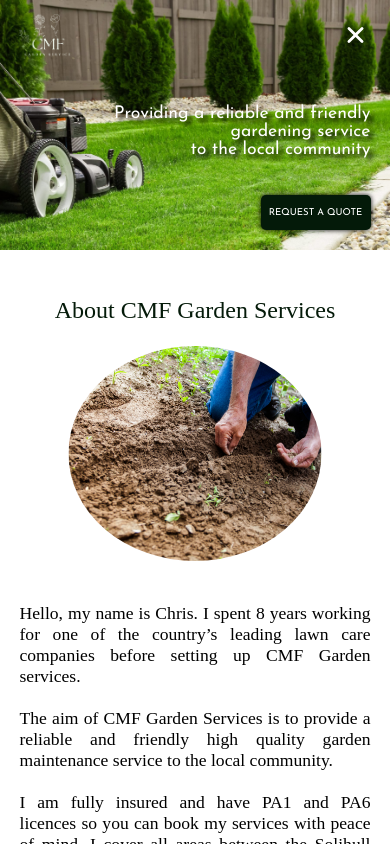
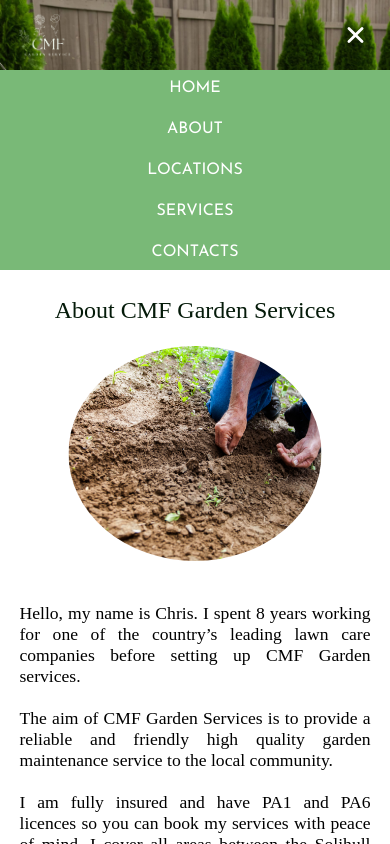
Before and after one commit to CMF-Garden-services/cmfgardenservices, a React (Create React App) app: page / in a window 390 px wide. Both pictures are taken after a click on the element 355 px from the left and 35 px from the top of the page. Shown: the top 844 px of the page. Built offline with nearby package versions, Linux system fonts and the light colour scheme; a web font is replaced by a local one.

Commit message:
mobile menu done

```diff
--- a/src/components/02_navbar/Navbar.js
+++ b/src/components/02_navbar/Navbar.js
@@ -14,7 +14,7 @@ const clickHamb = () => {
     return (
             <NavbarWrapper>
                 <Logo src={logo} />
-                <MenuWrapper>
+                <MenuWrapper clicked={clicked} onClick={clickHamb}>
                     <MenuItem href="#home">Home</MenuItem>
                     <MenuItem href="#about">About</MenuItem>
                     <MenuItem href="#locations">Locations</MenuItem>
--- a/src/components/02_navbar/NavbarStyle.js
+++ b/src/components/02_navbar/NavbarStyle.js
@@ -1,7 +1,9 @@
 import styled from "styled-components"
 import { sizes } from "../01_constants/Sizes"
+import { colors } from "../01_constants/Colors"
 
 const { navbarheight, wrapperwidth, wrapperwidthtablet } = sizes
+const { circlegreen } = colors
 
 const NavbarWrapper = styled.div`
     position: fixed;
@@ -34,7 +36,19 @@ const MenuWrapper = styled.div`
     justify-content: space-between;
     align-items: center;
     @media (max-width: 800px) {
-        display: none;
+        display: ${(({clicked}) => clicked ? "none" : "flex" )};
+        position: absolute;
+        top: ${navbarheight};
+        left: 50%;
+        transform: translate(-50%);
+        height: 180px;
+        opacity: ${(({clicked}) => clicked ? 0 : 1)};
+        // opacity: 1;
+        width: 100vw;
+        padding: 10px;
+        flex-direction: column;
+        background-color: ${circlegreen};
+
     }
 `
 
--- a/src/components/03_sections/01_home/Home.js
+++ b/src/components/03_sections/01_home/Home.js
@@ -1,5 +1,5 @@
 import { useState, useEffect, useRef } from "react";
-import { Wrapper, MainImage, MottoWrapper, MottoText, Button } from "./HomeStyle";
+import { Wrapper, MainImage, MottoWrapper, MottoText, Button, HashtagAbout } from "./HomeStyle";
 import { sizes } from "../../01_constants/Sizes";
 import navbar from "../../../assets/02_home/navbar.jpg"
 
@@ -34,6 +34,7 @@ const Home = () => {
                 <MottoText>Providing a reliable and friendly<br/> gardening service<br/> to the local community</MottoText>
                 <Button>REQUEST A QUOTE</Button>
             </MottoWrapper>
+            {/* <HashtagAbout id="about"></HashtagAbout> */}
         </Wrapper>
     )
 }
--- a/src/components/03_sections/01_home/HomeStyle.js
+++ b/src/components/03_sections/01_home/HomeStyle.js
@@ -2,7 +2,7 @@ import styled from "styled-components"
 import { sizes } from "../../01_constants/Sizes"
 import { colors } from "../../01_constants/Colors"
 
-const { wrapperwidth, wrapperwidthtablet } = sizes
+const { wrapperwidth, wrapperwidthtablet, wrappermargintoptablet } = sizes
 const { darkgreen } = colors
 
 const Wrapper = styled.div`
@@ -107,4 +107,14 @@ const Button = styled.button`
     }
 `
 
-export {Wrapper, MainImage, MottoWrapper, MottoText, Button }
+const HashtagAbout = styled.div`
+    position: absolute;
+    // bottom: -200px;
+    @media (max-width: 1100px) {
+        bottom: ${wrappermargintoptablet};
+    }
+    // height: 10px;
+    // background-color: brown;
+`
+
+export {Wrapper, MainImage, MottoWrapper, MottoText, Button, HashtagAbout }
--- a/src/components/03_sections/02_about/About.js
+++ b/src/components/03_sections/02_about/About.js
@@ -1,9 +1,10 @@
-import { Wrapper, Title, TextImageWrapper, AboutText, Image } from "./AboutStyle";
+import { Wrapper, HashtagAbout, Title, TextImageWrapper, AboutText, Image } from "./AboutStyle";
 import about from "../../../assets/03_about/about.jpg"
 
 const About = () => {
     return (
-        <Wrapper id="about">
+        <Wrapper>
+            <HashtagAbout id="about"></HashtagAbout>
             <Title>About CMF Garden Services</Title>
             <TextImageWrapper>
                 <AboutText>
--- a/src/components/03_sections/02_about/AboutStyle.js
+++ b/src/components/03_sections/02_about/AboutStyle.js
@@ -5,6 +5,14 @@ import { sizes } from "../../01_constants/Sizes"
 const { wrappermargintoptablet } = sizes
 
 const Wrapper = styled(GeneralWrapper)`
+`
+
+const HashtagAbout = styled.div`
+    position: absolute;
+    top: 0px;
+    @media (max-width: 1100px) {
+        top: -${wrappermargintoptablet};
+    }
 `
 
 const Title = styled(GeneralTitle)`
@@ -57,4 +65,4 @@ const Image = styled.img`
     }
 `
 
-export {Wrapper, Title, TextImageWrapper, AboutText, Image}
+export {Wrapper, HashtagAbout, Title, TextImageWrapper, AboutText, Image}
--- a/src/components/03_sections/03_locations/Locations.js
+++ b/src/components/03_sections/03_locations/Locations.js
@@ -1,4 +1,4 @@
-import { Wrapper, Title, ImagesWrapper, ImageWrapper, ImageCaption, Image } from "./LocationsStyle";
+import { Wrapper, HashtagLocations, Title, ImagesWrapper, ImageWrapper, ImageCaption, Image } from "./LocationsStyle";
 import dorridge from "../../../assets/04_locations/dorridge.jpg"
 import earlswood from "../../../assets/04_locations/earlswood.jpg"
 import henley from "../../../assets/04_locations/henley.jpg"
@@ -8,7 +8,8 @@ import solihull from "../../../assets/04_locations/solihull.jpg"
 
 const Locations = () => {
     return (
-        <Wrapper id="locations">
+        <Wrapper>
+            <HashtagLocations id="locations"/>
             <Title>Locations We Cover</Title>
             <ImagesWrapper>
                 <ImageWrapper>
--- a/src/components/03_sections/03_locations/LocationsStyle.js
+++ b/src/components/03_sections/03_locations/LocationsStyle.js
@@ -2,12 +2,20 @@ import styled from "styled-components"
 import { GeneralWrapper, GeneralTitle } from "../../01_constants/GeneralStyles"
 import { sizes } from "../../01_constants/Sizes"
 
-const { wrapperwidth, wrapperwidthtablet } = sizes
+const { wrapperwidth, wrapperwidthtablet, wrappermargintoptablet } = sizes
 
 const Wrapper = styled(GeneralWrapper)`
     display: flex;
     flex-direction: column;
     align-items: center;
+`
+
+const HashtagLocations = styled.div`
+    position: absolute;
+    top: 0px;
+    @media (max-width: 1100px) {
+        top: -${wrappermargintoptablet};
+    }
 `
 
 const Title = styled(GeneralTitle)`
@@ -46,4 +54,4 @@ const Image = styled.img`
     object-fit: cover;
 `
 
-export {Wrapper, Title, ImagesWrapper, ImageWrapper, ImageCaption, Image}
+export {Wrapper, HashtagLocations, Title, ImagesWrapper, ImageWrapper, ImageCaption, Image}
--- a/src/components/03_sections/04_services/Services.js
+++ b/src/components/03_sections/04_services/Services.js
@@ -1,4 +1,4 @@
-import { Wrapper, GreenBackground, Title, ServicesWrapper, ServiceWrapper, IconWrapper, Icon, IconCaption, IconDescription } from "./ServicesStyle";
+import { Wrapper, HashtagServices, GreenBackground, Title, ServicesWrapper, ServiceWrapper, IconWrapper, Icon, IconCaption, IconDescription } from "./ServicesStyle";
 import mowing from "../../../assets/05_services/mowing.png"
 import garden from "../../../assets/05_services/garden_maintenance.png"
 import pruning from "../../../assets/05_services/pruning.png"
@@ -10,8 +10,9 @@ import wildlife from "../../../assets/05_services/wildlife.png"
 
 const Services = () => {
     return (
-        <Wrapper id="services">
-                <Title>Our Services</Title>
+        <Wrapper>
+            <HashtagServices id="services"/>
+            <Title>Our Services</Title>
             <GreenBackground>
                 <ServicesWrapper>
                     <ServiceWrapper>
--- a/src/components/03_sections/04_services/ServicesStyle.js
+++ b/src/components/03_sections/04_services/ServicesStyle.js
@@ -1,12 +1,22 @@
 import styled from "styled-components";
 import { GeneralWrapper, GeneralTitle } from "../../01_constants/GeneralStyles";
 import { colors } from "../../01_constants/Colors";
+import { sizes } from "../../01_constants/Sizes";
 
 const { circlegreen, backgroundgreen } = colors
+const { wrappermargintoptablet } = sizes
 
 const Wrapper = styled(GeneralWrapper)`
 
 `
+const HashtagServices = styled.div`
+    position: absolute;
+    top: 0px;
+    @media (max-width: 1100px) {
+        top: -${wrappermargintoptablet};
+    }
+`
+
 
 const GreenBackground = styled.div`
     width: 100%;
@@ -67,4 +77,4 @@ const IconDescription = styled.div`
 
 
 
-export { Wrapper, GreenBackground, Title, ServicesWrapper, ServiceWrapper, IconWrapper, Icon, IconCaption, IconDescription }
+export { Wrapper, HashtagServices, GreenBackground, Title, ServicesWrapper, ServiceWrapper, IconWrapper, Icon, IconCaption, IconDescription }
--- a/src/components/03_sections/05_footer/Footer.js
+++ b/src/components/03_sections/05_footer/Footer.js
@@ -1,9 +1,10 @@
-import { Wrapper, Title, ImagesWrapper } from "./FooterStyle";
+import { Wrapper, HashtagFooter, Title, ImagesWrapper } from "./FooterStyle";
 
 
 const Locations = () => {
     return (
-        <Wrapper id="footer">
+        <Wrapper >
+            <HashtagFooter id="footer"/>
             <Title>Please Get In Touch</Title>
             <ImagesWrapper>
 
--- a/src/components/03_sections/05_footer/FooterStyle.js
+++ b/src/components/03_sections/05_footer/FooterStyle.js
@@ -3,11 +3,19 @@ import { GeneralWrapper, GeneralTitle } from "../../01_constants/GeneralStyles"
 import { sizes } from "../../01_constants/Sizes"
 import { colors } from "../../01_constants/Colors"
 
-const { wrapperwidth, wrapperwidthtablet } = sizes
+const { wrapperwidth, wrapperwidthtablet, wrappermargintoptablet } = sizes
 const { darkgreen } = colors
 
 const Wrapper = styled(GeneralWrapper)`
 
+`
+
+const HashtagFooter = styled.div`
+    position: absolute;
+    top: 0px;
+    @media (max-width: 1100px) {
+        top: -${wrappermargintoptablet};
+    }
 `
 
 const Title = styled(GeneralTitle)`
@@ -25,4 +33,4 @@ const ImagesWrapper = styled.div`
 `
 
 
-export {Wrapper, Title, ImagesWrapper }
+export {Wrapper, HashtagFooter, Title, ImagesWrapper }
```
